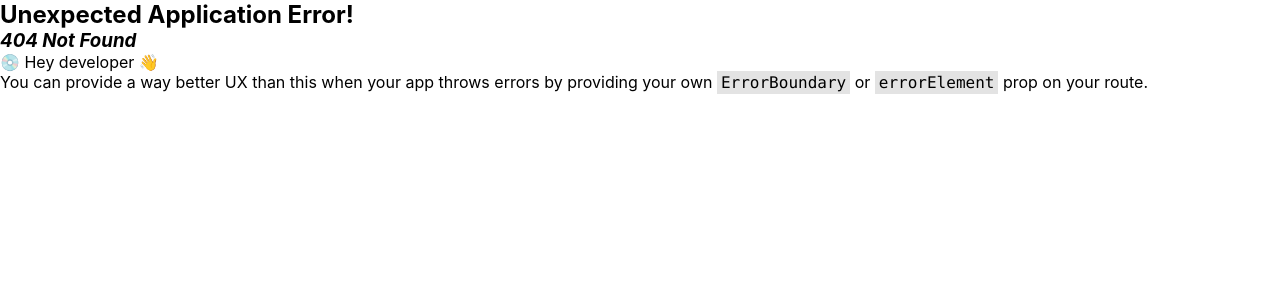
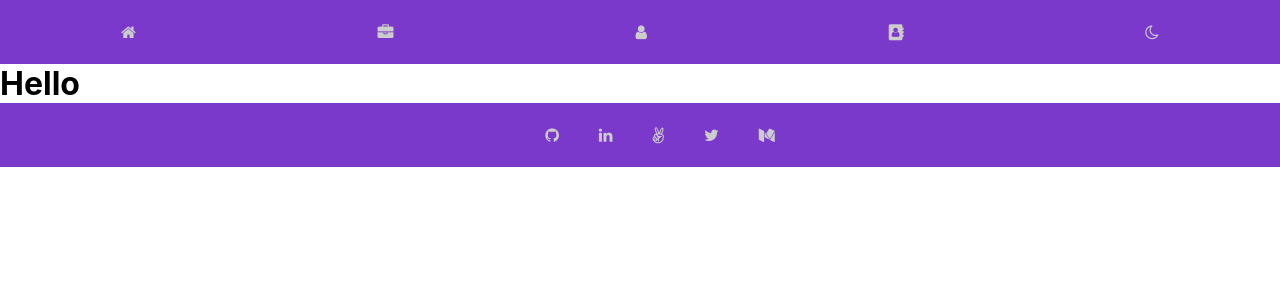
Before and after one commit to amexabee/portfolio-react, a React (Create React App) app: page /contact in a window 1280 px wide. Before the commit this address had no page. Shown: the top 300 px of the page. Built offline with nearby package versions, Linux system fonts and the light colour scheme.

Commit message:
Create a contact component

```diff
--- a/src/App.js
+++ b/src/App.js
@@ -9,6 +9,7 @@ import Home from './components/home';
 import About from './components/about';
 import Body from './components/body';
 import Portfolio from './components/portfolio';
+import Contact from './components/contact';
 
 // styles
 import './App.css';
@@ -23,8 +24,9 @@ const router = createBrowserRouter(
     <Route path="/" element={<Body />}>
       <Route index element={<Navigate to="home" replace />} />
       <Route path="home" element={<Home />} />
+      <Route path="portfolio" element={<Portfolio />} />
       <Route path="about" element={<About />} />
-      <Route path="portfolio" element={<Portfolio />} />
+      <Route path="contact" element={<Contact />} />
     </Route>
   )
 );
--- /dev/null
+++ b/src/components/contact.jsx
@@ -0,0 +1,5 @@
+const Contact = () => {
+  return <h1>Hello</h1>;
+};
+
+export default Contact;
--- a/src/components/navBar.jsx
+++ b/src/components/navBar.jsx
@@ -37,6 +37,15 @@ const NavBar = ({ night, handleClick }) => {
             </Link>
           </li>
           <li>
+            <Link className="link" to="contact">
+              <i className="fa fa-address-book nav-icon">
+                <span className="icon-text">
+                  <p>Contact</p>
+                </span>
+              </i>
+            </Link>
+          </li>
+          <li>
             <Night night={night} onClick={handleClick} />
           </li>
         </ul>
```
